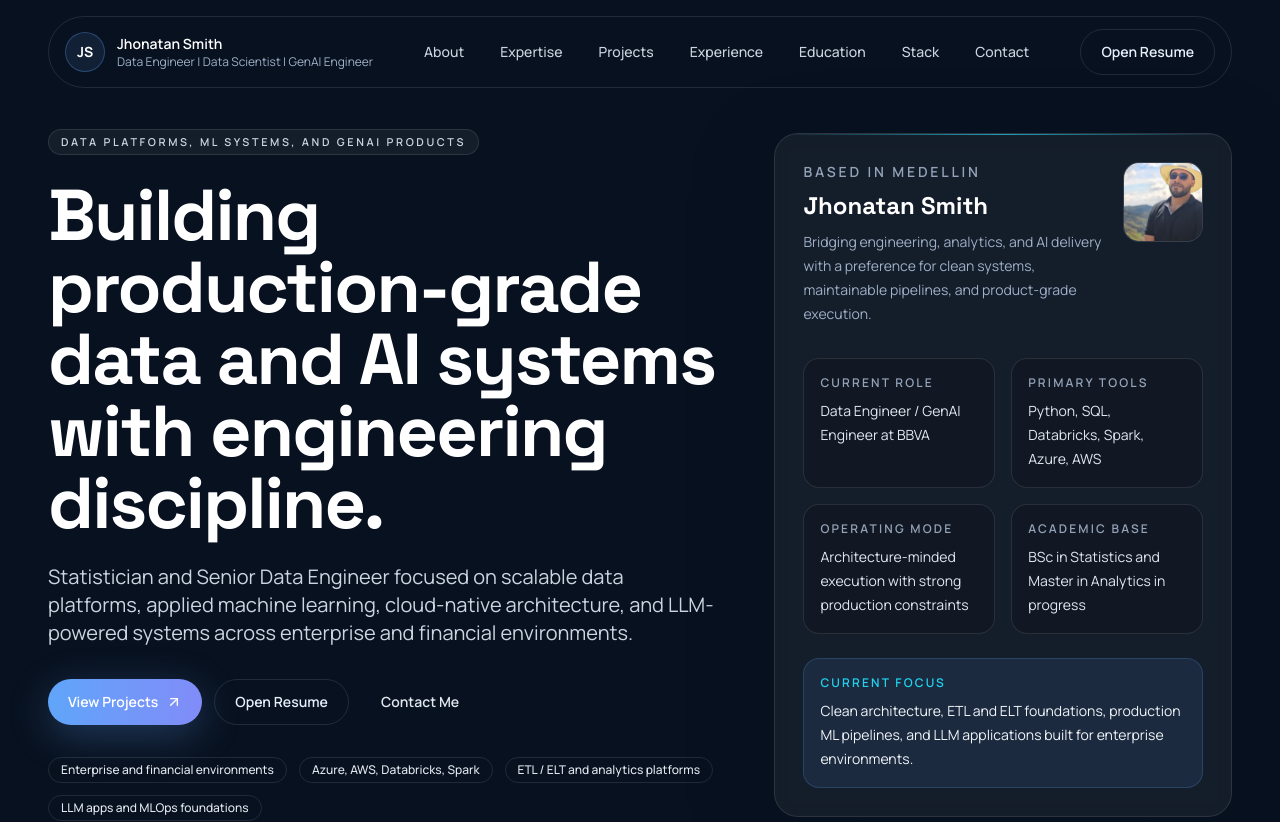
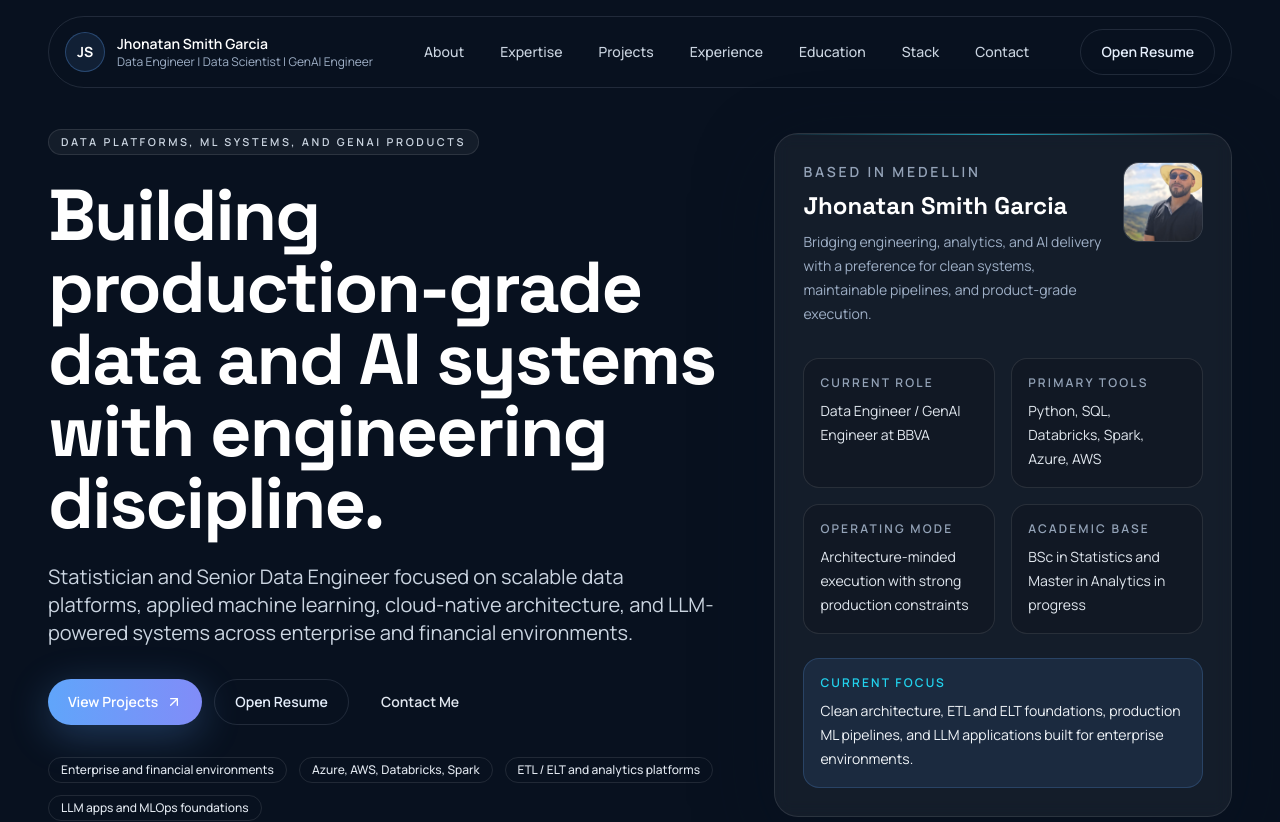
Before and after one commit to JhonatanSmith/Portafolio.io, a Next.js app: page / in a window 1280 px wide. Shown: the top 822 px of the page. Built offline with nearby package versions, Linux system fonts and the light colour scheme.

Commit message:
Update site.ts
Test to change name

```diff
--- a/data/site.ts
+++ b/data/site.ts
@@ -11,7 +11,7 @@ export const navItems: NavItem[] = [
 ];
 
 export const siteConfig = {
-  name: "Jhonatan Smith",
+  name: "Jhonatan Smith Garcia",
   shortRole: "Data Engineer | Data Scientist | GenAI Engineer",
   email: "jhsgarciamu@outlook.com",
   location: "Medellin, Colombia",
```
